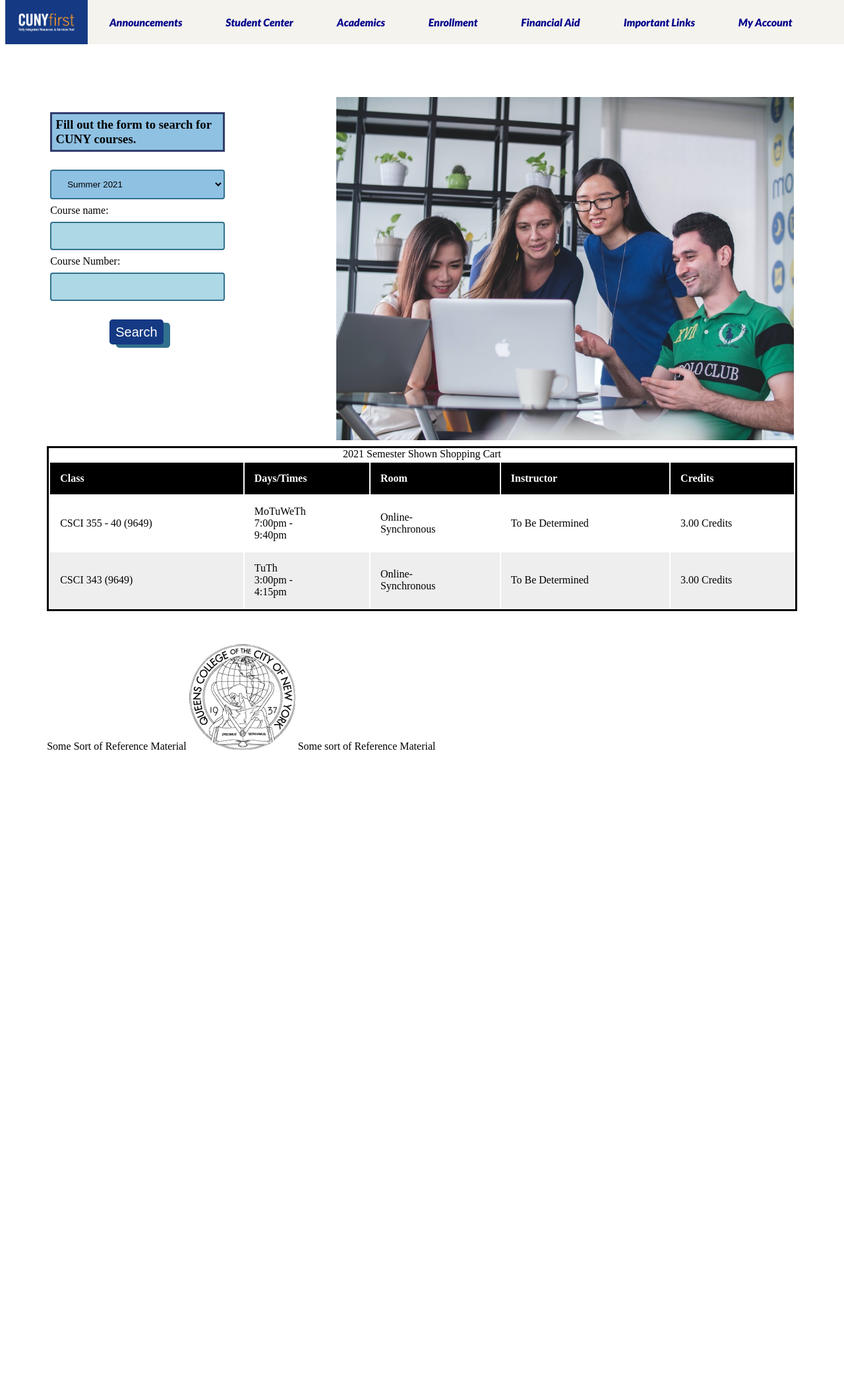
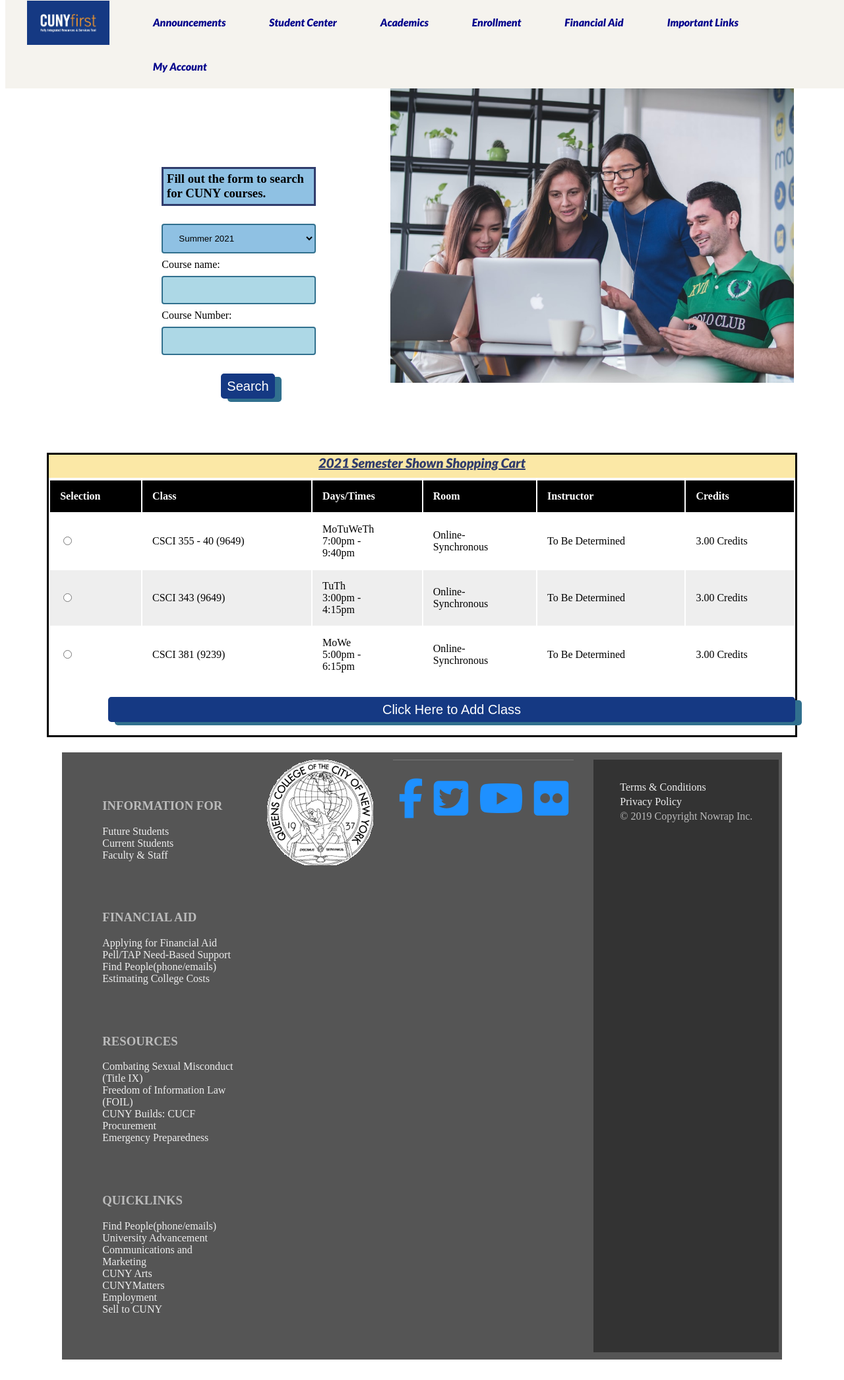
Before and after one commit to jonathanyulan99/qcfirst, a web app: file TestSite/HTML/student/add-search-courses.html in a window 1280 px wide. Shown: the whole page at 66% size. Before the commit the page ends 1136 px from the top, so only its background shows below. Run offline with its HTML, style and script files only (its server is not run), Linux system fonts and the light colour scheme; some libraries are stand-ins or nearby versions.

Commit message:
Added a lot of CSS, functionality improved across student site with working CSS

```diff
--- a/TestSite/CSS/instructor-styles/createcoursestyles.css
+++ b/TestSite/CSS/instructor-styles/createcoursestyles.css
@@ -1,7 +1,6 @@
 @import url(https://fonts.googleapis.com/css?family=Lato:900italic);
 
 /* Styling for body */
-
 .prof-create-courses-main-container{
     position: relative;
     display: flex;
--- a/TestSite/CSS/student-styles/addsearchstyles.css
+++ b/TestSite/CSS/student-styles/addsearchstyles.css
@@ -1,8 +1,7 @@
 @import url(https://fonts.googleapis.com/css?family=Lato:900italic);
 
 /* Styling for body */
-
-.add-search-main-container{
+.student-add-courses-main-container{
     position: relative;
     display: flex;
     flex-direction: column;
@@ -11,7 +10,7 @@
 }
 
 .add-search-inner-container{
-    padding-top: 7%;
+    padding-top: 5%;
     padding-right: 5%;
     padding-left: 5%;
 }
@@ -54,8 +53,7 @@
     float: right;
 }
 
-#stud-search-class-header{
-    float: left;
+#add-search-class-header{
     flex: 33.33%;
     padding: 5px;
     display: flex;
@@ -90,18 +88,19 @@
 }
 
 #search-form{
-    padding-top: .4%;
-    margin-right: 15%;
+    padding-top: 10%;
+    margin-right: 10%;
     margin-top: 4%;
+    margin-left: 15%;
 }
 
-h3{
+.student-add-search-header{
     border: 3px solid #303c6c;
     padding: 2%;
     background-color: #8fc1e3;
 }
 
-#btn{
+#search-btn, #add-btn{
     display: inline-block;
     font-size: 1.25rem;
     font-weight: 400;
@@ -165,6 +164,91 @@
     background-color: #fff;
 }
 
+/* Styling for Table Header */
+#course-in-cart caption{
+    color: #303c6c;
+    font-family: 'Lato', sans-serif;
+    padding-bottom: 1%;
+    text-decoration-line: underline;
+    font-size: 20px;
+    background-color: #fbe8a6;
+}
+
+/*CSS selector working on the footer*/
 footer{
-    padding-top:50px;
+    margin:2%;
+    padding: 1%;
+    display:flex;
+    background-color: #555;
+    color: #bbb;
 }
+
+footer a {
+    text-decoration: none;
+    color: #eee;
+}
+
+a:hover {
+    text-decoration: underline;
+}
+
+.footer-title{
+    color: #fff;
+    font-family: ’Merriweather’, serif;
+    font-size: 1.375rem;
+    padding-bottom: 0.625rem;
+}
+
+.footer-main {
+    padding: 1.25rem 1.875rem;
+    display: flex;
+    flex-wrap: wrap;
+}
+.footer-main-item {
+    padding: 1.25rem;
+    min-width: 12.5rem /*200px*/;
+}
+
+.footer-main-social-media{
+    padding: 0 1.875rem 1.25rem;
+    list-style: none;
+}
+.footer-social{
+    display: flex;
+    justify-content: center;
+    border-top: 1px #777 solid;
+    padding-top: 1.25rem;
+}
+.footer-social li {
+    margin: 0.5rem;
+    font-size: 1.25rem;
+}
+
+.footer-main-legal {
+    padding: 0.9375rem 1.875rem;
+    background-color: #333;
+}
+.footer-legal-list {
+    width: 100%;
+    display: flex;
+    flex-wrap: wrap;
+}
+.footer-legal-list li {
+    margin: 0.125rem 0.625rem;
+    white-space: nowrap;
+}
+/* one before the last child */
+.footer-legal-list li:nth-last-child(2) {
+    flex: 1;       /* same as flex-grow: 1; */
+}
+
+/*CSS to work on the icons for the footer*/
+.fa-facebook-f, .fa-flickr, .fa-twitter-square, .fa-youtube{
+    font-size: 60px; color:Dodgerblue;
+
+}
+
+ul {
+    list-style: none;
+    padding-left: 0;
+}
--- a/TestSite/HTML/student/add-search-courses.html
+++ b/TestSite/HTML/student/add-search-courses.html
@@ -15,12 +15,13 @@
         <title>Add or Search classes</title>
         <meta name="viewport" content="width=device-width, initial-scale=1.0"/>
         <link href="../../css/student-styles/addsearchstyles.css" rel="stylesheet">
+        <script src="https://kit.fontawesome.com/a6360b8855.js" crossorigin="anonymous"></script>
     </head>
 
     <body>
-        <div class="add-search-main-container">
+        <div class="student-add-courses-main-container">
             <nav class="nav-bar">
-                <img class="nav-bar-logo" src="../../images/CUNYfirst.png" alt="cunyFirstLogo" width="125">
+                <a href="../student/cuny-announcements.html"><img class="nav-bar-logo" src="../../images/CUNYfirst.png" alt="logo1" id="cunyLogo" width="125"/></a>
                 <a href="../student/cuny-announcements.html">Announcements</a>
                 <a href="../student/student-center.html">Student Center</a>
                 <a href="../student/academics.html">Academics</a>
@@ -31,9 +32,9 @@
             </nav>
 
             <div class="add-search-inner-container">
-                <div id="stud-search-class-header">
+                <div id="add-search-class-header">
                     <form id="search-form" action="">
-                        <h3>Fill out the form to search for CUNY courses.</h3>
+                        <h3 class="student-add-search-header">Fill out the form to search for CUNY courses.</h3>
                         <select id="term-selection" name="term-selection">
                             <option value="current-term-option">Summer 2021</option>
                             <option value="next-term-option">Fall 2021</option>
@@ -45,7 +46,7 @@
                         <label for="course-num">Course Number:</label><br>
                         <input type="text" id="course-num" name="course-num" required><br>
 
-                        <input type="submit" id="btn" value="Search"></button>
+                        <input type="submit" id="search-btn" value="Search"></button>
                     </form>
 
                     <div class="flex-item-image">
@@ -60,6 +61,7 @@
                                 <caption>2021 Semester Shown Shopping Cart</caption>
                             </tr>
                             <tr>
+                                <th>Selection</th>
                                 <th>Class</th>
                                 <th>Days/Times</th>
                                 <th>Room</th>
@@ -69,6 +71,9 @@
                         </thead>
                         <tbody>
                             <tr>
+                                <td>
+                                    <input type="radio" name="add-shopping-cart-selection" />
+                                </td>
                                 <td>CSCI 355 - 40 (9649)</td>
                                 <td>
                                     MoTuWeTh <br>
@@ -83,6 +88,9 @@
                                 <td>3.00 Credits</td>
                             </tr>
                             <tr>
+                                <td>
+                                    <input type="radio" name="add-shopping-cart-selection" />
+                                </td>
                                 <td>CSCI 343 (9649)</td>
                                 <td>
                                     TuTh <br>
@@ -96,14 +104,89 @@
                                 <td>To Be Determined</td>
                                 <td>3.00 Credits</td>
                             </tr>
+                            <tr>
+                                <td>
+                                    <input type="radio" name="add-shopping-cart-selection" />
+                                </td>
+                                <td>CSCI 381 (9239)</td>
+                                <td>
+                                    MoWe <br>
+                                    5:00pm - <br>
+                                    6:15pm
+                                </td>
+                                <td>
+                                    Online- <br>
+                                    Synchronous
+                                </td>
+                                <td>To Be Determined</td>
+                                <td>3.00 Credits</td>
+                            </tr>
                         </tbody>
                     </table>
+                    <button type="button" id="add-btn">Click Here to Add Class</button>
                 </div><!-- End of tables-container -->
-                <footer>
-                    Some Sort of Reference Material
-                    <img src="../../images/qcLogo3.png" alt="vintageQcLogo"/>
-                    Some sort of Reference Material
-                </footer>
+                <footer class="footer-cuny-wide">
+                    <section class="footer-main">
+                        <div class="footer-main-item">
+                            <h3>INFORMATION FOR</h3>
+                            <ul>
+                                <li><a href="https://www.cuny.edu/admissions/future-student-guide/">Future Students</a></li>
+                                <li><a href="https://www.cuny.edu/current-students/">Current Students</a></li>
+                                <li><a href="https://www.cuny.edu/faculty-staff/">Faculty & Staff</a></li>
+                            </ul>
+                        </div>
+                        <div class="footer-main-item">
+                            <h3>FINANCIAL AID</h3>
+                            <ul>
+                                <li><a href="https://www.cuny.edu/financial-aid/applying-for-financial-aid/">Applying for Financial Aid</a></li>
+                                <li><a href="https://www.cuny.edu/financial-aid/federal-and-state-grants/">Pell/TAP Need-Based Support</a></li>
+                                <li><a href="https://www.cuny.edu/financial-aid/scholarships/">Find People(phone/emails)</a></li>
+                                <li><a href="https://npc.cuny.edu/npc/public/fin_aid/financial_aid_estimator/FinAidEstimator.jsp">Estimating College Costs</a></li>
+                            </ul>
+                        </div>
+                        <div class="footer-main-item">
+                            <h3>RESOURCES</h3>
+                            <ul>
+                                <li><a href="https://www1.cuny.edu/sites/title-ix/campus/university/">Combating Sexual Misconduct (Title IX)</a></li>
+                                <li><a href="https://www.cuny.edu/foil/">Freedom of Information Law (FOIL)</a></li>
+                                <li><a href="http://www.cuny.edu/about/administration/offices/fpcm/cucf/procurement/">CUNY Builds: CUCF Procurement</a></li>
+                                <li><a href="https://www.cuny.edu/about/university-resources/emergency-preparedness/">Emergency Preparedness</a></li>
+                            </ul>
+                        </div>
+                        <div class="footer-main-item">
+                            <h3>QUICKLINKS</h3>
+                            <ul>
+                                <li><a href="https://www.cuny.edu/about/university-resources/telephone-email-directories/">Find People(phone/emails)</a></li>
+                                <li><a href="https://www.cuny.edu/about/administration/offices/university-advancement/">University Advancement</a></li>
+                                <li><a href="https://www.cuny.edu/about/administration/offices/communications-marketing/">Communications and Marketing</a></li>
+                                <li><a href="https://www1.cuny.edu/sites/cuny-arts/">CUNY Arts</a></li>
+                                <li><a href="https://www1.cuny.edu/sites/matters/">CUNYMatters</a></li>
+                                <li><a href="https://www.cuny.edu/employment/">Employment</a></li>
+                                <li><a href="https://www1.cuny.edu/sites/selltocuny/">Sell to CUNY</a></li>
+                            </ul>
+                        </div>
+                    </section>
+                    <section class="footer-main-logo">
+                        <div class="footer-main-image">
+                            <img src="../../images/qcLogo3.png" alt="vintageQcLogo"/>
+                        </div>
+                    </section>
+                    <section class="footer-main-social-media">
+                        <div class="footer-social">
+                            <li><a href="https://www.facebook.com/CUNYedu"><i class="fab fa-facebook-f"></i> </a></li>
+                            <li><a href="https://twitter.com/cuny"><i class="fab fa-twitter-square"></i></i> </a></li>
+                            <li><a href="https://www.youtube.com/channel/UC9t20Xexjtp5FbbIF3vVAZw"><i class="fab fa-youtube"></i></a></li>
+                            <li><a href="https://www.flickr.com/photos/cunyedu/"><i class="fab fa-flickr"></i> </a></li>
+                        </div>
+                    </section>
+                    <section class="footer-main-legal">
+                        <ul class="footer-legal-list">
+                            <li><a href="https://www.cuny.edu/website/copyright/">Terms &amp; Conditions</a></li>
+                            <li><a href="https://www.cuny.edu/website/privacy-policy/">Privacy Policy</a></li>
+                            <li>&copy; 2019 Copyright Nowrap Inc.</li>
+                        </ul>
+                    </section>
+                </footer> <!-- end of the footer -->
             </div><!-- End of add-search-inner-container -->
         </div><!-- End of add-search-main-container -->
     </body>
```
Also changed, not shown: TestSite/CSS/student-styles/dropstyles.css (+72 -4 lines), TestSite/CSS/student-styles/swapStyles.css (+73 -9 lines), TestSite/HTML/student/drop-courses.html (+74 -6 lines), TestSite/HTML/student/swap-courses.html (+74 -6 lines).
